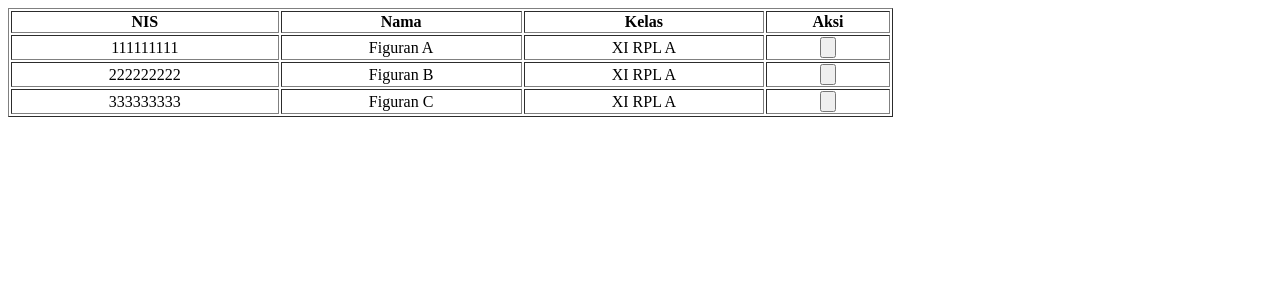
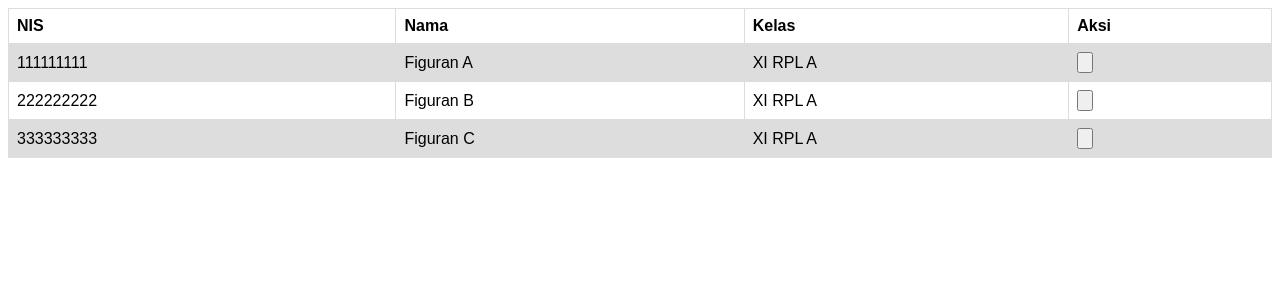
Before and after one commit to msa209hua/pemilos, a PHP site: page /admin.php in a window 1280 px wide. Shown: the top 300 px of the page. Run offline with PHP 8.4, Linux system fonts and the light colour scheme; data comes from the database, SQL or seed files in the repository.

Commit message:
update desain tabel admin dan sound

```diff
--- a/admin.php
+++ b/admin.php
@@ -7,6 +7,23 @@
     <title>Document</title>
 </head>
 <body>
+<style>
+table {
+  font-family: arial, sans-serif;
+  border-collapse: collapse;
+  width: 100%;
+}
+
+td, th {
+  border: 1px solid #dddddd;
+  text-align: left;
+  padding: 8px;
+}
+
+tr:nth-child(even) {
+  background-color: #dddddd;
+}
+</style>
 <?php
     include "koneksi2.php";
     $sql=mysqli_query($conn, "SELECT * FROM data_siswa");
--- a/success.php
+++ b/success.php
@@ -8,8 +8,8 @@
 </head>
 <body style="background-color: #00a9ff">
 <audio autoplay >
-  <source src="sound/tes notif.wav" type="audio/ogg">
-  <source src="sound/tes notif.wav" type="audio/mpeg">
+  <source src="sound/sticky.mp3" type="audio/ogg">
+  <source src="sound/sticky.mp3" type="audio/mpeg">
 Your browser does not support the audio element.
 </audio>
 </div>
```
Also changed, not shown: 1 other file.
